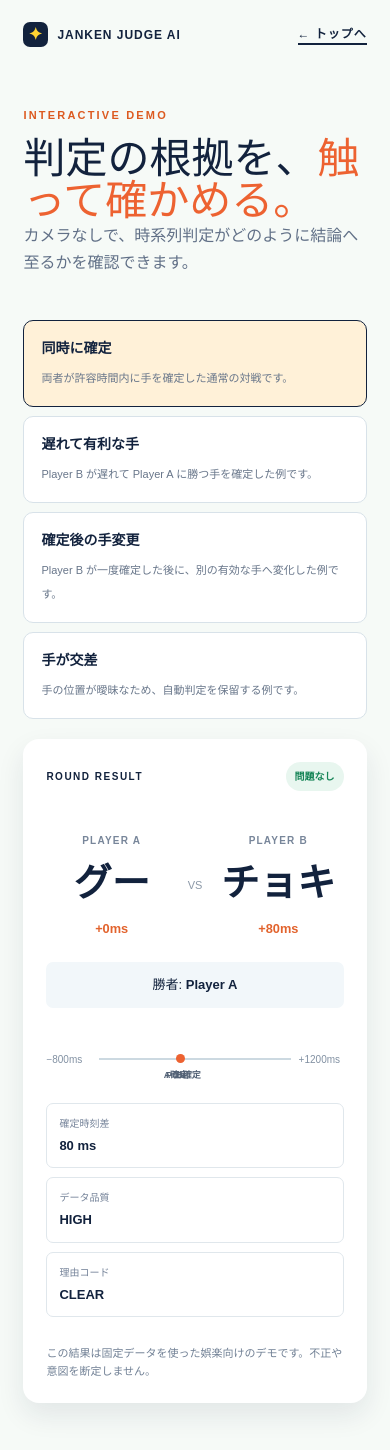
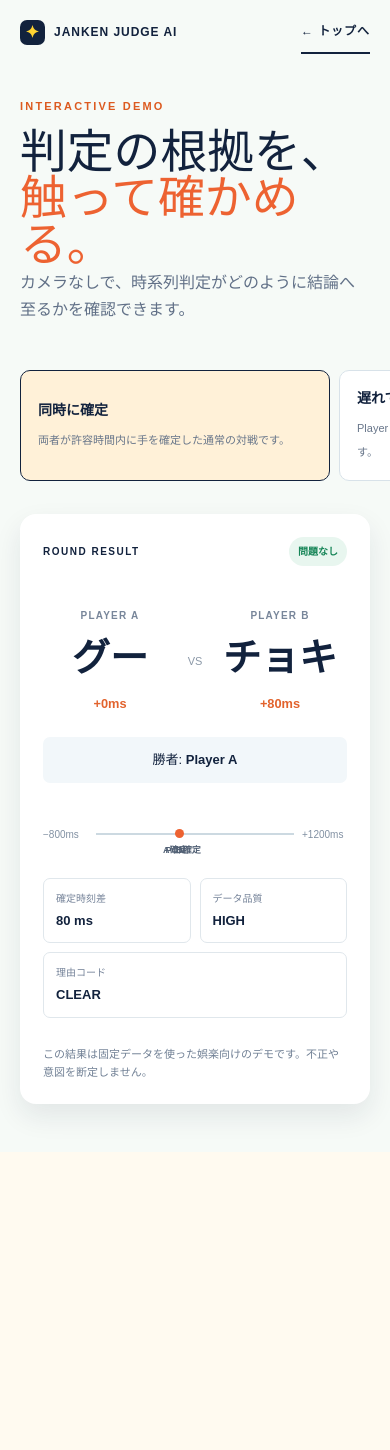
Before and after one commit to shin7303/janken-judge-ai, a Next.js app: page /demo in a window 390 px wide. Shown: the top 1450 px of the page. After the commit the page ends 1152 px from the top, so only its background shows below. Built offline with nearby package versions, Linux system fonts and the light colour scheme.

Commit message:
feat: improve mobile usability

```diff
--- a/app/globals.css
+++ b/app/globals.css
@@ -13,9 +13,11 @@
 }
 html {
   scroll-behavior: smooth;
+  -webkit-text-size-adjust: 100%;
 }
 body {
   margin: 0;
+  overflow-x: clip;
   background: var(--cream);
   color: var(--ink);
   font-family: Arial, Helvetica, sans-serif;
@@ -23,6 +25,20 @@ body {
 a {
   color: inherit;
   text-decoration: none;
+}
+button {
+  font: inherit;
+}
+a,
+button {
+  touch-action: manipulation;
+  -webkit-tap-highlight-color: rgb(18 34 61 / 0.14);
+}
+a:focus-visible,
+button:focus-visible,
+video:focus-visible {
+  outline: 3px solid #087e91;
+  outline-offset: 3px;
 }
 .hero {
   min-height: 610px;
@@ -41,6 +57,12 @@ a {
   font-size: 12px;
   font-weight: 800;
   letter-spacing: 0.1em;
+}
+.nav > a,
+.demo-header > a {
+  display: inline-flex;
+  min-height: 44px;
+  align-items: center;
 }
 .brand {
   display: flex;
@@ -104,7 +126,9 @@ h2 {
 }
 .button {
   display: inline-flex;
+  min-height: 48px;
   align-items: center;
+  justify-content: center;
   gap: 24px;
   padding: 15px 19px;
   border-radius: 7px;
@@ -113,6 +137,12 @@ h2 {
   transition:
     transform 0.2s,
     box-shadow 0.2s;
+}
+.button:disabled {
+  cursor: not-allowed;
+  opacity: 0.48;
+  transform: none;
+  box-shadow: none;
 }
 .button:hover {
   transform: translateY(-2px);
@@ -405,6 +435,11 @@ h2 {
   font-size: 15px;
   line-height: 1.9;
 }
+.status-card > p > a {
+  display: inline-flex;
+  min-height: 44px;
+  align-items: center;
+}
 .history-list {
   display: grid;
   gap: 8px;
@@ -665,14 +700,14 @@ h2 {
 .camera-stage {
   position: relative;
   overflow: hidden;
-  min-height: 310px;
+  aspect-ratio: 4 / 3;
   border-radius: 10px;
   background: #172842;
 }
 .camera-video {
+  display: block;
   width: 100%;
   height: 100%;
-  min-height: 310px;
   object-fit: cover;
   transform: scaleX(-1);
 }
@@ -751,9 +786,30 @@ h2 {
   color: #718095;
   font-size: 11px;
 }
+.orientation-hint {
+  display: none;
+  align-items: flex-start;
+  gap: 8px;
+  margin: 14px 2px 0;
+  padding: 10px 12px;
+  border-radius: 8px;
+  background: #eef8f8;
+  color: #426375;
+  font-size: 11px;
+  line-height: 1.6;
+}
+.orientation-hint span {
+  color: #087e91;
+  font-size: 16px;
+  font-weight: 900;
+  line-height: 1;
+}
 @media (max-width: 720px) {
   .hero {
-    padding: 19px 21px 48px;
+    padding: calc(10px + env(safe-area-inset-top))
+      calc(21px + env(safe-area-inset-right))
+      calc(48px + env(safe-area-inset-bottom))
+      calc(21px + env(safe-area-inset-left));
   }
   .hero-grid,
   .how-section {
@@ -764,11 +820,13 @@ h2 {
     margin-top: 61px;
   }
   .hero h1 {
-    font-size: 60px;
+    font-size: clamp(45px, 16.8vw, 60px);
   }
   .judge-card {
     max-width: 400px;
     margin: auto;
+    box-shadow: 7px 9px 0 #bfe8e5;
+    transform: none;
   }
   .feature-section,
   .how-section {
@@ -790,11 +848,45 @@ h2 {
   .demo-layout {
     grid-template-columns: 1fr;
   }
+  .demo-page,
+  .setup-page {
+    padding: calc(10px + env(safe-area-inset-top))
+      calc(20px + env(safe-area-inset-right))
+      calc(48px + env(safe-area-inset-bottom))
+      calc(20px + env(safe-area-inset-left));
+  }
   .demo-intro {
-    margin-top: 60px;
+    margin-top: 44px;
+  }
+  .demo-intro h1,
+  .setup-intro h1 {
+    font-size: clamp(38px, 12vw, 52px);
+  }
+  .scenario-list {
+    display: flex;
+    width: calc(100% + 40px);
+    margin-inline: -20px;
+    padding: 3px 20px 13px;
+    overflow-x: auto;
+    scroll-padding-inline: 20px;
+    scroll-snap-type: x mandatory;
+    scrollbar-width: thin;
+  }
+  .scenario {
+    flex: 0 0 min(82vw, 310px);
+    scroll-snap-align: start;
+  }
+  .result-panel {
+    min-width: 0;
   }
   .metrics {
-    grid-template-columns: 1fr;
+    grid-template-columns: repeat(2, minmax(0, 1fr));
+  }
+  .metrics div:last-child {
+    grid-column: 1 / -1;
+  }
+  .metrics dd {
+    overflow-wrap: anywhere;
   }
   .camera-toolbar,
   .hand-readings {
@@ -807,7 +899,68 @@ h2 {
     justify-content: center;
   }
   .setup-intro {
-    margin-top: 55px;
+    margin-top: 44px;
+  }
+  .camera-shell {
+    margin-top: 28px;
+    padding: 10px;
+  }
+  .orientation-hint {
+    display: flex;
+  }
+  .status-page {
+    align-items: start;
+    padding: calc(20px + env(safe-area-inset-top))
+      calc(20px + env(safe-area-inset-right))
+      calc(28px + env(safe-area-inset-bottom))
+      calc(20px + env(safe-area-inset-left));
+  }
+  .status-card {
+    margin-top: 4vh;
+    padding: 28px 22px;
+    box-shadow: 7px 9px 0 #bfe8e5;
+  }
+  .status-card h1 {
+    overflow-wrap: anywhere;
+    font-size: clamp(36px, 12vw, 52px);
+  }
+  .history-list li {
+    flex-direction: column;
+  }
+  .hero-actions .button {
+    flex: 1 1 140px;
+  }
+}
+@media (max-width: 720px) and (orientation: landscape) and (max-height: 500px) {
+  .setup-page {
+    padding-top: max(8px, env(safe-area-inset-top));
+  }
+  .setup-intro {
+    margin-top: 14px;
+  }
+  .setup-intro .eyebrow {
+    margin-bottom: 6px;
+  }
+  .setup-intro h1 {
+    font-size: 34px;
+  }
+  .setup-intro > p:last-child {
+    margin: 8px 0 0;
+    line-height: 1.5;
+  }
+  .setup-intro .button {
+    margin-top: 4px;
+  }
+  .camera-shell {
+    margin-top: 16px;
+  }
+  .camera-stage {
+    height: min(58vw, calc(100svh - 116px));
+    min-height: 220px;
+    aspect-ratio: auto;
+  }
+  .orientation-hint {
+    display: none;
   }
 }
 @media (prefers-reduced-motion: reduce) {
--- a/app/layout.tsx
+++ b/app/layout.tsx
@@ -1,10 +1,17 @@
-import type { Metadata } from "next";
+import type { Metadata, Viewport } from "next";
 import "./globals.css";
 
 export const metadata: Metadata = {
   title: "Janken Judge AI | 時間で確かめる、じゃんけんAI審判",
   description:
     "二人の手の動きを時間軸で解析し、後出しの可能性を可視化するブラウザAI審判。映像は端末内だけで処理します。",
+};
+
+export const viewport: Viewport = {
+  width: "device-width",
+  initialScale: 1,
+  viewportFit: "cover",
+  themeColor: "#fffaf0",
 };
 
 export default function RootLayout({
```
Also changed, not shown: 2 other files (tests, documents, lock files or other folders).
